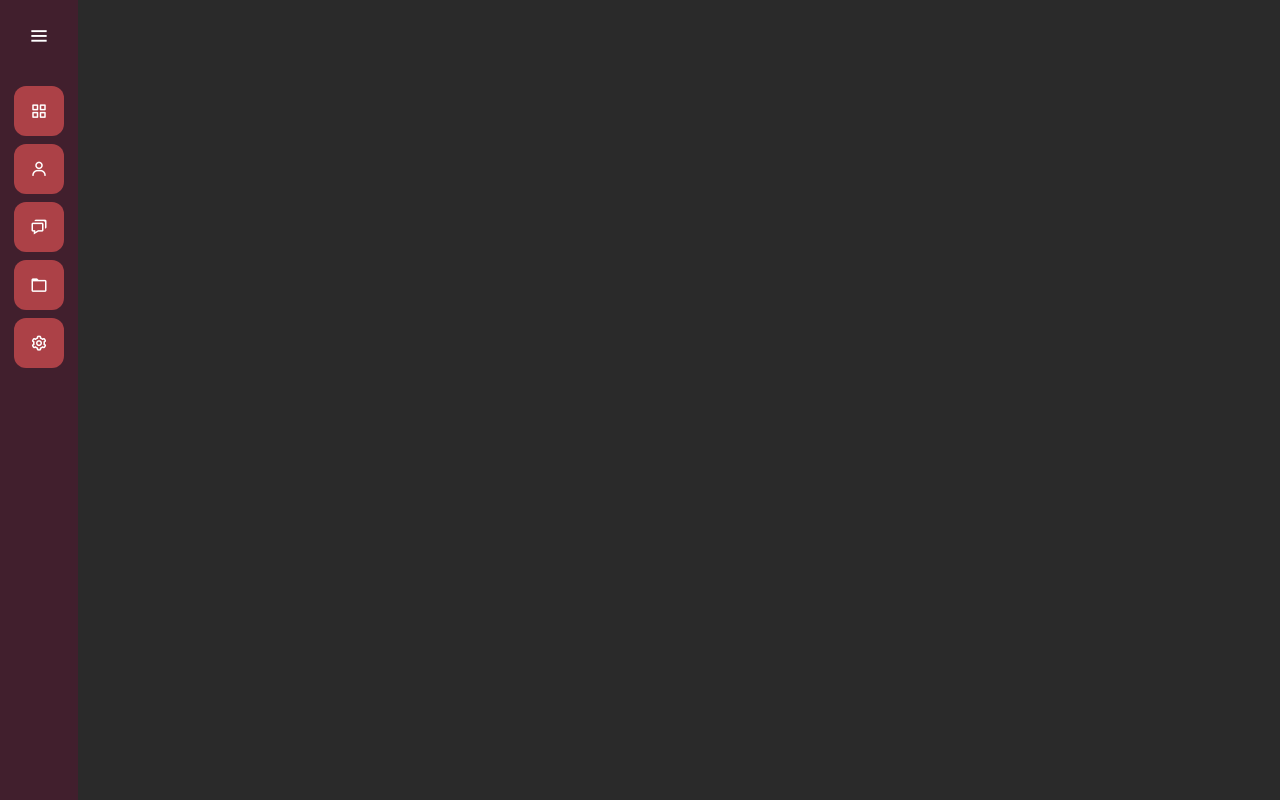
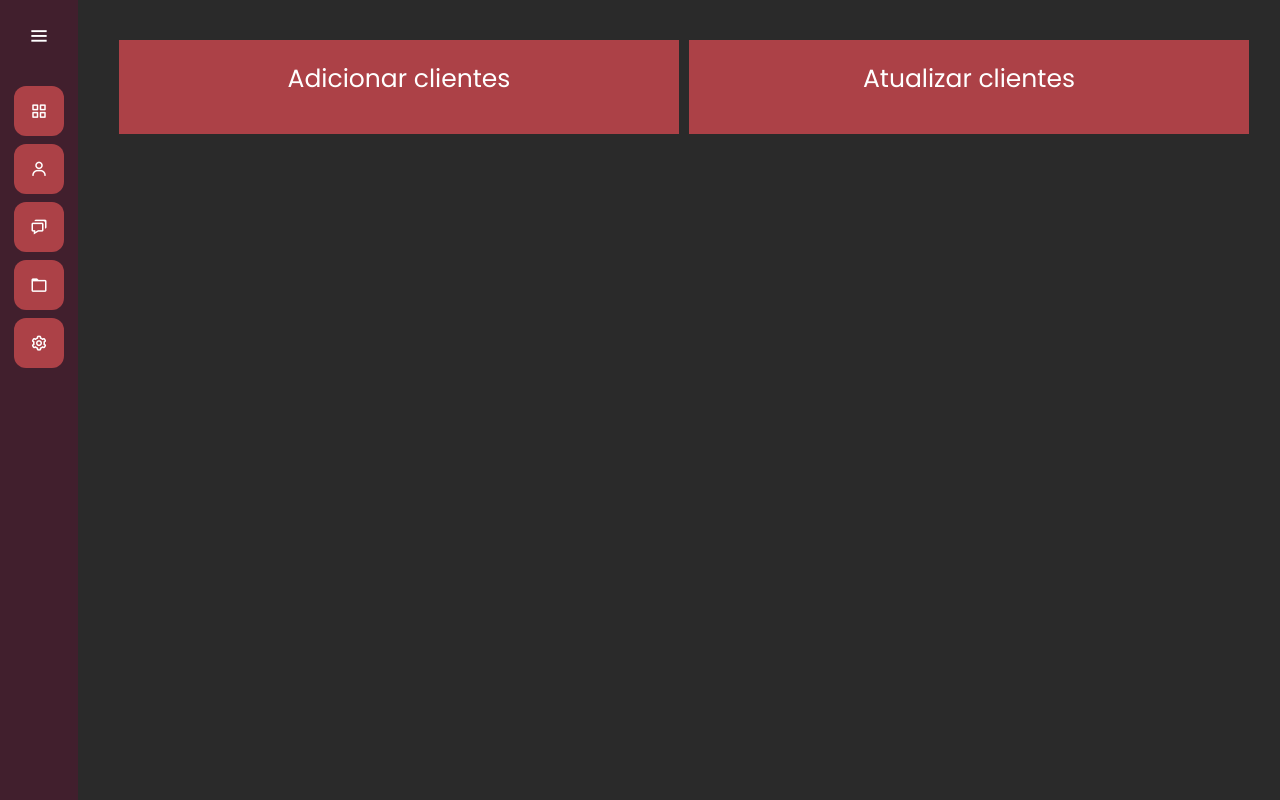
Before and after one commit to IWMVI/MecaJato, a Django app: page /clients/ in a window 1280 px wide. Run offline with Django 5.2, Linux system fonts and the light colour scheme.

Commit message:
feat(Clientes): adiciona template de clientes com estilos e estrutura de dashboard

```diff
--- a/clients/templates/clients.html
+++ b/clients/templates/clients.html
@@ -1 +1,20 @@
-{% extends "index.html" %}
+{% extends 'index.html' %}
+{% load static %}
+
+{% block 'head' %}
+    <link rel="stylesheet" href="{% static 'clients/css/clients.css' %}">
+{% endblock 'head' %}
+
+{% block 'dashboard' %}
+    <div class="container">
+        <div class="row">
+            <div class="col-md card-dashboard">
+                <p class="text-card">Adicionar clientes</p>
+            </div>
+            <div class="col-md card-dashboard">
+                <p class="text-card">Atualizar clientes</p>
+            </div>
+        </div>
+
+    </div>
+{% endblock 'dashboard' %}
--- /dev/null
+++ b/templates/static/clients/css/clients.css
@@ -0,0 +1,27 @@
+.card-dashboard {
+    background-color: var(--main-color);
+    width: 50%;
+    margin-left: 10px;
+    margin-top: 40px;
+    text-align: center;
+    padding: 20px;
+}
+
+.text-card {
+    font-size: 25px;
+}
+
+.btn-add-carros {
+    background-color: var(--contrast-color);
+    padding: 5px;
+    font-weight: bold;
+    cursor: pointer;
+}
+
+.btn-principal {
+    color: white;
+    border: none;
+    background-color: var(--dark-color);
+    padding: 5px;
+    font-size: 30px;
+}
```
